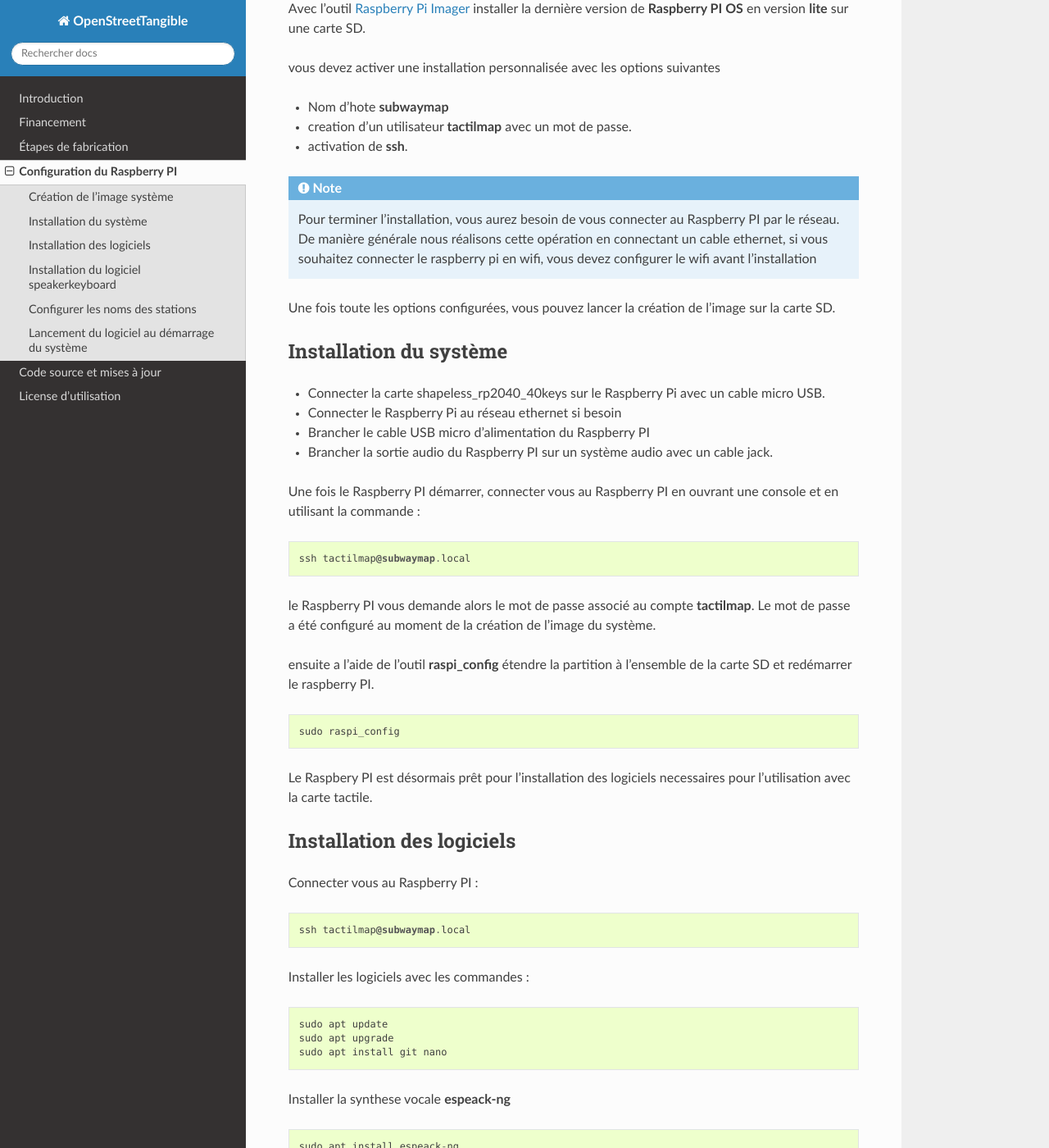
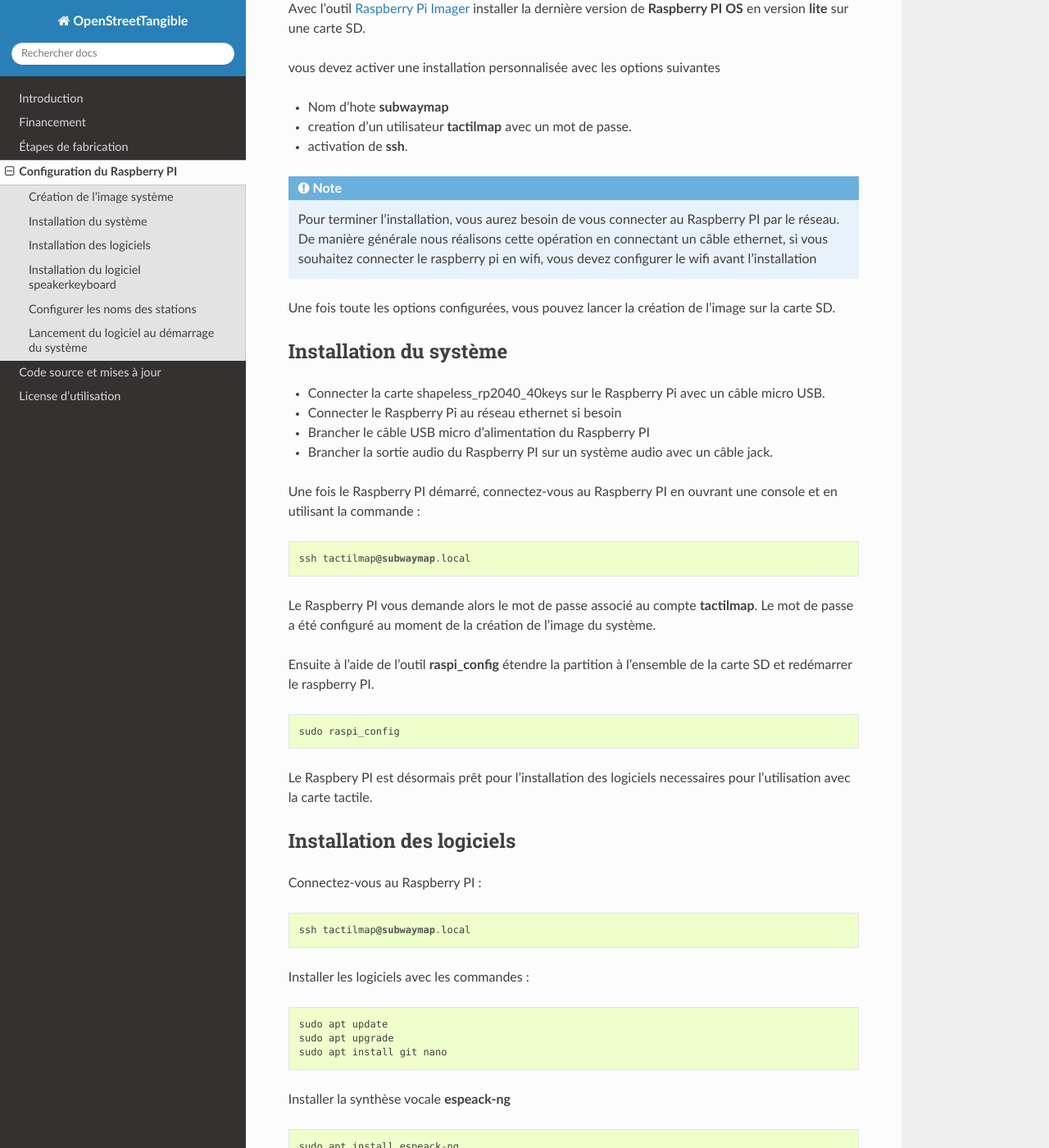
Before and after one commit to braillerap/OpenStreetTangible, a Sphinx documentation site: the page built from docs/rpi_config.md, in a window 1280 px wide and 1400 px high, scrolled down 217 px. Shown: the whole window at 82% size. Built offline with Sphinx 7.4.7 and the Read the Docs theme 3.1.0, drawn with Linux system fonts in a browser that asks for light colours; some of the changed text lies outside the part shown.

Commit message:
corretion orthographe

````diff
--- a/docs/rpi_config.md
+++ b/docs/rpi_config.md
@@ -10,25 +10,25 @@ vous devez activer une installation personnalisée avec les options suivantes
 * activation de **ssh**.
 
 ```{note}
-Pour terminer l'installation, vous aurez besoin de vous connecter au Raspberry PI par le réseau. De manière générale nous réalisons cette opération en connectant un cable ethernet, si vous souhaitez connecter le raspberry pi en wifi, vous devez configurer le wifi avant l'installation
+Pour terminer l'installation, vous aurez besoin de vous connecter au Raspberry PI par le réseau. De manière générale nous réalisons cette opération en connectant un câble ethernet, si vous souhaitez connecter le raspberry pi en wifi, vous devez configurer le wifi avant l'installation
 ```
 
 Une fois toute les options configurées, vous pouvez lancer la création de l'image sur la carte SD.
 
 ### Installation du système
 
-* Connecter la carte shapeless_rp2040_40keys sur le Raspberry Pi avec un cable micro USB.
+* Connecter la carte shapeless_rp2040_40keys sur le Raspberry Pi avec un câble micro USB.
 * Connecter le Raspberry Pi au réseau ethernet si besoin
-* Brancher le cable USB micro d'alimentation du Raspberry PI
-* Brancher la sortie audio du Raspberry PI sur un système audio avec un cable jack.
+* Brancher le câble USB micro d'alimentation du Raspberry PI
+* Brancher la sortie audio du Raspberry PI sur un système audio avec un câble jack.
 
-Une fois le Raspberry PI démarrer, connecter vous au Raspberry PI en ouvrant une console et en utilisant la commande :
+Une fois le Raspberry PI démarré, connectez-vous au Raspberry PI en ouvrant une console et en utilisant la commande :
 ```
 ssh tactilmap@subwaymap.local
 ```
-le Raspberry PI vous demande alors le mot de passe associé au compte **tactilmap**. Le mot de passe a été configuré au moment de la création de l'image du système.
+Le Raspberry PI vous demande alors le mot de passe associé au compte **tactilmap**. Le mot de passe a été configuré au moment de la création de l'image du système.
 
-ensuite a l'aide de l'outil **raspi_config** étendre la partition à l'ensemble de la carte SD et redémarrer le raspberry PI.
+Ensuite à l'aide de l'outil **raspi_config** étendre la partition à l'ensemble de la carte SD et redémarrer le raspberry PI.
 ```
 sudo raspi_config
 ```
@@ -37,7 +37,7 @@ Le Raspbery PI est désormais prêt pour l'installation des logiciels necessaire
 
 ### Installation des logiciels
 
-Connecter vous au Raspberry PI :
+Connectez-vous au Raspberry PI :
 ```
 ssh tactilmap@subwaymap.local
 ```
@@ -49,7 +49,7 @@ sudo apt upgrade
 sudo apt install git nano
 ```
 
-Installer la synthese vocale **espeack-ng**
+Installer la synthèse vocale **espeack-ng**
 ```
 sudo apt install espeack-ng
 ```
````
Also changed, not shown: other parts of docs/rpi_config.md (+5 -5 lines).
